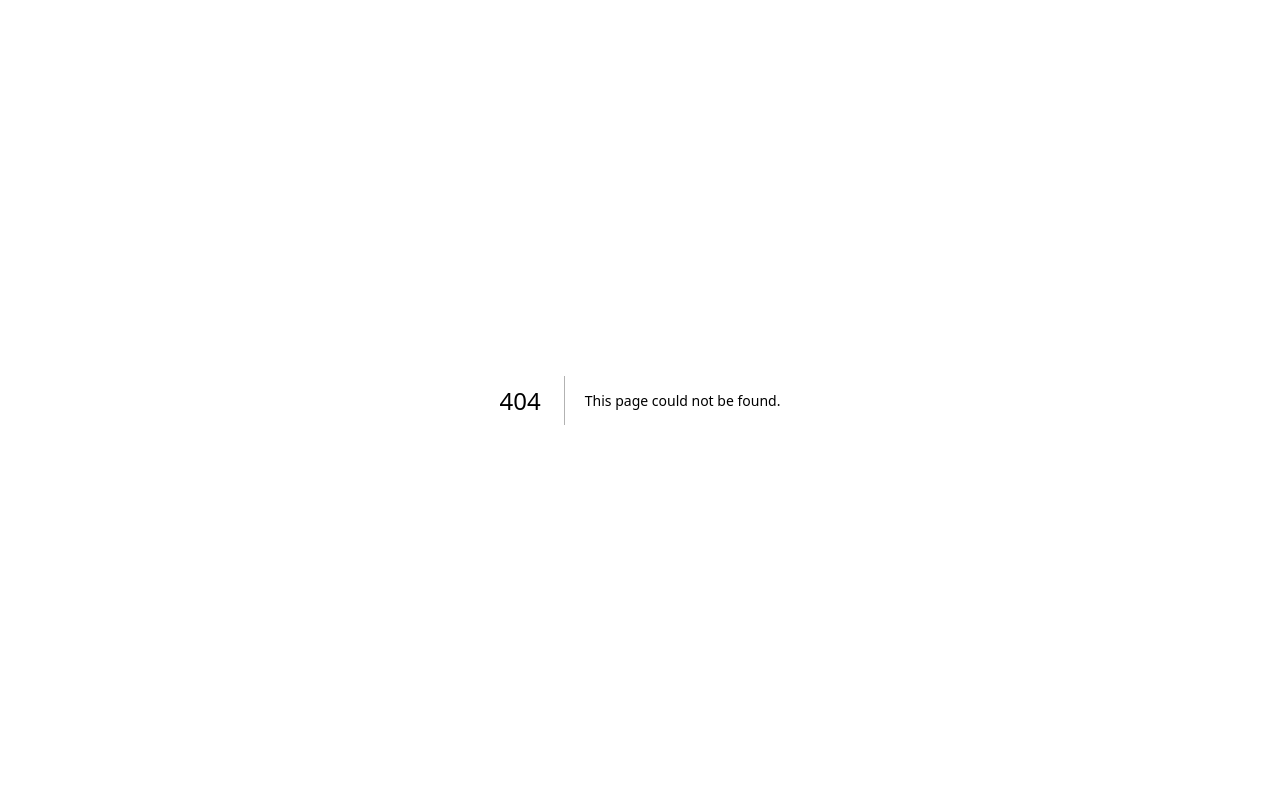
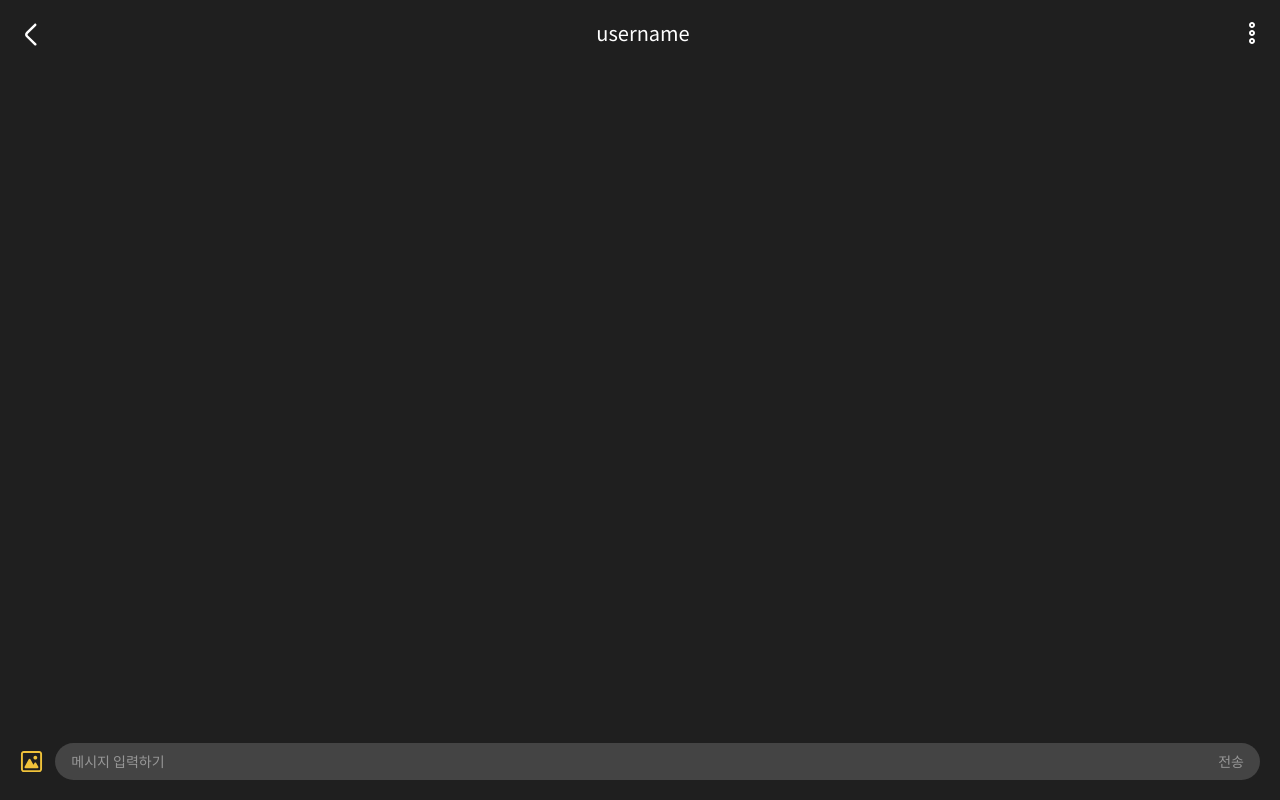
Before and after one commit to momodo-ToDoSupport/momodo_front, a Next.js app: page /chatroom in a window 1280 px wide. Before the commit this address had no page. Built offline with nearby package versions, Linux system fonts and the light colour scheme.

Commit message:
feature: ChatInput 생성

```diff
--- /dev/null
+++ b/src/components/ChatInput.tsx
@@ -0,0 +1,26 @@
+import Image from 'next/image';
+import React from 'react';
+import imageIcon from '../../public/images/imageIcon.svg';
+
+const ChatInput = () => {
+  return (
+    <form className='w-full fixed bottom-0 flex justify-between items-center p-5'>
+      <label htmlFor='uploadImg' className='cursor-pointer mr-3'>
+        <Image src={imageIcon} alt='이미지 업로드' />
+      </label>
+      <input type='file' id='uploadImg' className='hidden' />
+      <label htmlFor='chatInput' className='hidden'>
+        채팅창
+      </label>
+      <input
+        type='text'
+        id='chatInput'
+        placeholder='메시지 입력하기'
+        className='w-full bg-grey-44 rounded-full placeholder-grey-97 text-sm p-2 pl-4'
+      />
+      <button className='text-sm text-grey-97 whitespace-nowrap absolute z-10 right-9'>전송</button>
+    </form>
+  );
+};
+
+export default ChatInput;
--- /dev/null
+++ b/src/pages/chatroom.tsx
@@ -0,0 +1,14 @@
+import React from 'react';
+import ChatInput from '../components/ChatInput';
+import BasicHeader from '../components/Header/BasicHeader';
+
+const chatroom = () => {
+  return (
+    <>
+      <BasicHeader option='chatroom' />
+      <ChatInput />
+    </>
+  );
+};
+
+export default chatroom;
```
Also changed, not shown: public/images/imageIcon.svg (added).
